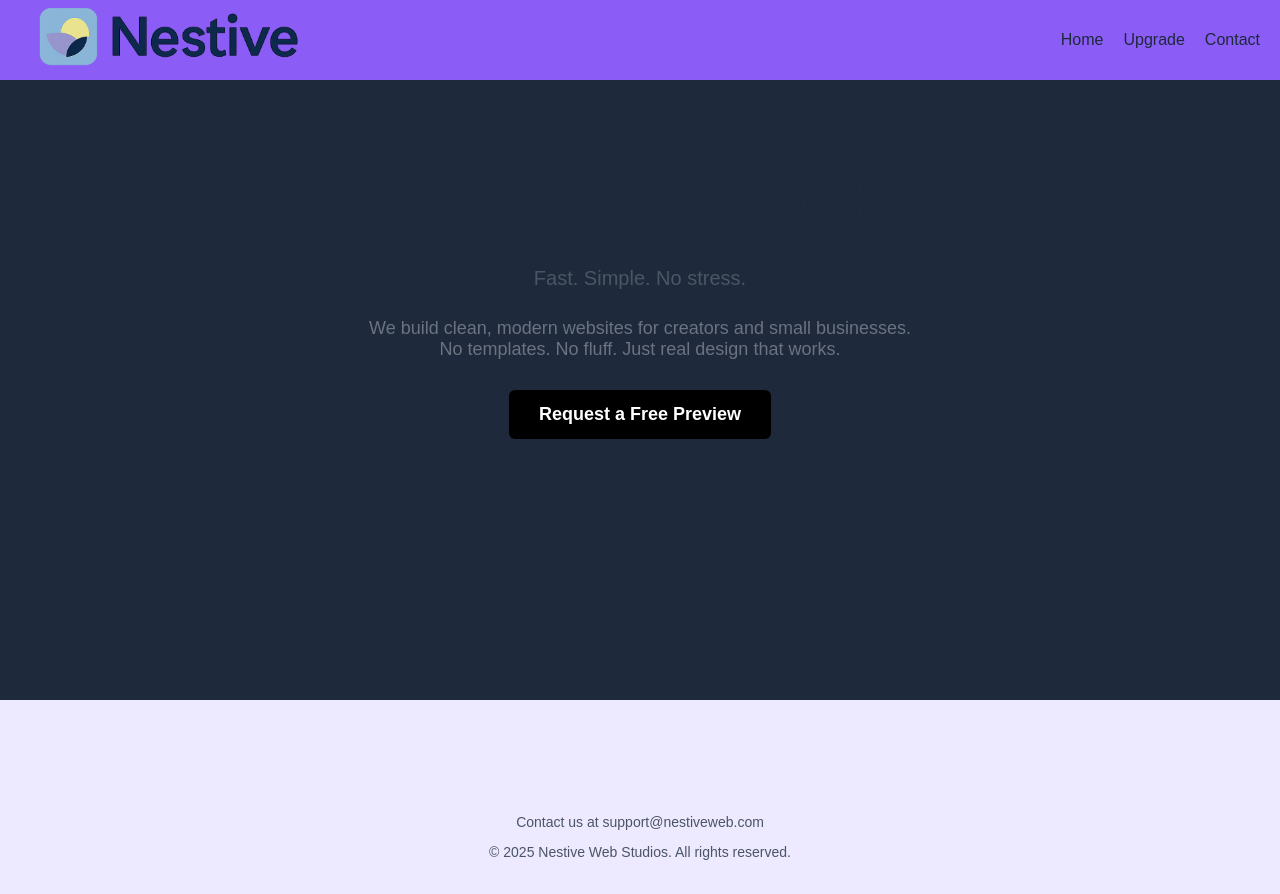
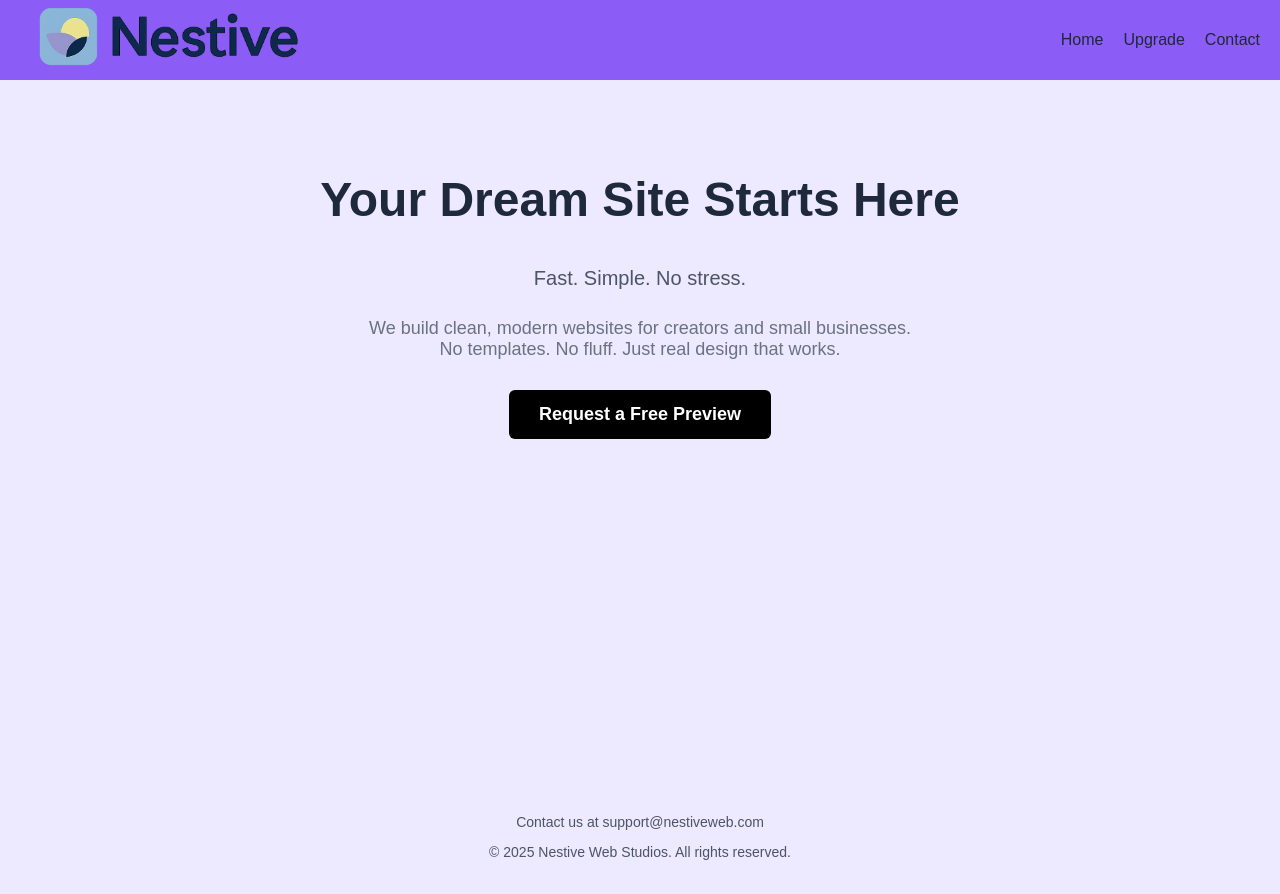
Before and after one commit to NestiveWebStudios/nestive-site, a React (Vite) app: page / in a window 1280 px wide. Built offline with nearby package versions, Linux system fonts and the light colour scheme.

Commit message:
changes to css

```diff
--- a/src/Home.jsx
+++ b/src/Home.jsx
@@ -3,11 +3,9 @@ import React from 'react';
 const Home = () => {
   return (
     <div style={{
-      backgroundColor: '#1e293b',
       width: '100%',
-      minHeight: 'calc(100vh - 80px - 100px)',  // adjusts for banner + footer
+      minHeight: 'calc(100vh - 80px - 100px)', // fills screen minus banner + footer
       padding: '60px 20px',
-      fontFamily: 'Arial, sans-serif',
       display: 'flex',
       flexDirection: 'column',
       alignItems: 'center',
--- a/src/style.css
+++ b/src/style.css
@@ -3,9 +3,9 @@ html, body {
   margin: 0;
   padding: 0;
   height: 100%;
-  background-color: #ede9fe;  /* Soft gray background for clean aesthetic */
+  background-color: #EDE9FE;  /* Matches footer */
   font-family: Arial, sans-serif;
-  color: #1f2937;  /* Dark slate text for readability */
+  color: #1f2937;
   box-sizing: border-box;
 }
 
```
